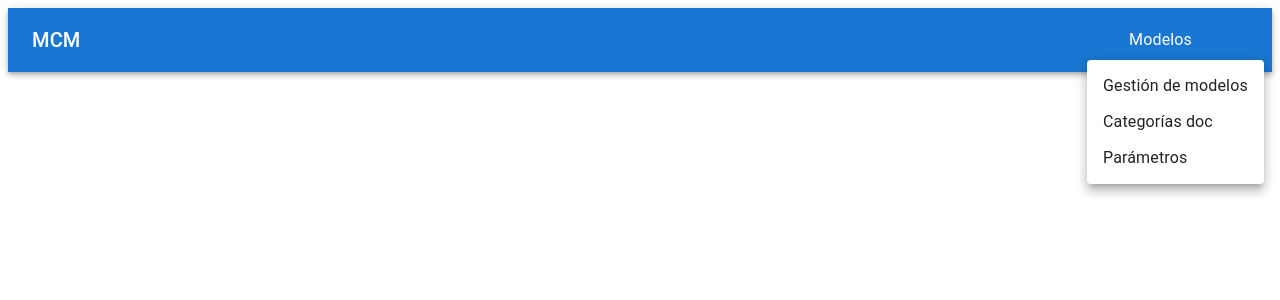
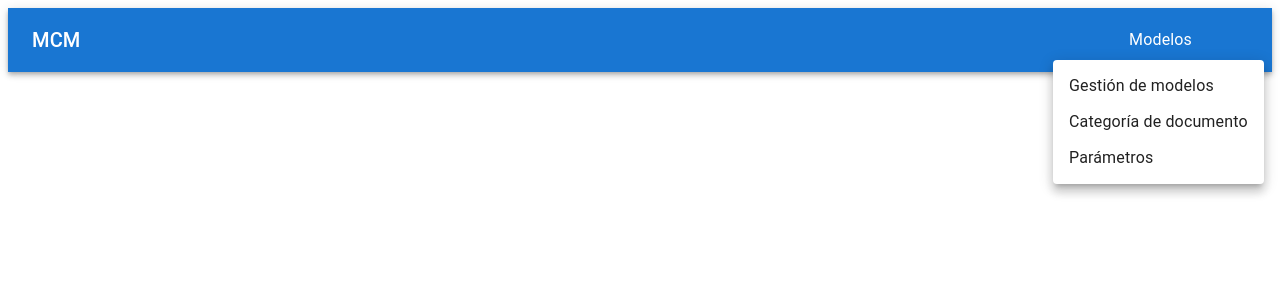
Before and after one commit to ismavarpi/mcm, a React (Vite) app in the folder client/: page / in a window 1280 px wide. Both pictures are taken after a click on the button 1228 px from the left and 40 px from the top of the page. Shown: the top 300 px of the page. Built offline with nearby package versions, Linux system fonts and the light colour scheme; no server answers; some icons are missing.

Commit message:
Update document category list

```diff
--- a/client/src/App.jsx
+++ b/client/src/App.jsx
@@ -37,7 +37,7 @@ function App() {
       <Container sx={{ mt: 2 }}>
         {showPublicModels && <ModelList readOnly initialView="cards" />}
         {showModels && <ModelList />}
-        {showCats && <DocumentCategoryList open={showCats} onClose={() => setShowCats(false)} />}
+        {showCats && <DocumentCategoryList />}
         {showParams && <ParameterList />}
       </Container>
     </div>
--- a/client/src/components/DocumentCategoryList.jsx
+++ b/client/src/components/DocumentCategoryList.jsx
@@ -46,7 +46,7 @@ function pdfExport(data) {
   doc.save('categorias.pdf');
 }
 
-export default function DocumentCategoryList({ open, onClose }) {
+export default function DocumentCategoryList() {
   const [cats, setCats] = React.useState([]);
   const [dialogOpen, setDialogOpen] = React.useState(false);
   const [editing, setEditing] = React.useState(null);
@@ -61,7 +61,7 @@ export default function DocumentCategoryList({ open, onClose }) {
     setCats(res.data);
   };
 
-  React.useEffect(() => { if (open) load(); }, [open]);
+  React.useEffect(() => { load(); }, []);
 
   const handleSave = async () => {
     if (editing) {
@@ -111,9 +111,8 @@ export default function DocumentCategoryList({ open, onClose }) {
   };
 
   return (
-    <Dialog open={open} onClose={onClose} fullWidth maxWidth="md">
-      <DialogTitle>Categorías de documento</DialogTitle>
-      <DialogContent>
+    <div>
+      <Typography variant="h6" sx={{ mb: 2 }}>Categoría de documento</Typography>
         <Button onClick={() => setView(view === 'table' ? 'cards' : 'table')}>Cambiar vista</Button>
         <Button onClick={openCreate}>Nueva</Button>
         <Button onClick={() => csvExport(cats)}>Exportar CSV</Button>
@@ -174,10 +173,6 @@ export default function DocumentCategoryList({ open, onClose }) {
             <Button onClick={handleSave}>Guardar</Button>
           </DialogActions>
         </Dialog>
-      </DialogContent>
-      <DialogActions>
-        <Button onClick={onClose}>Cerrar</Button>
-      </DialogActions>
-    </Dialog>
+    </div>
   );
 }
--- a/client/src/components/Header.jsx
+++ b/client/src/components/Header.jsx
@@ -30,7 +30,7 @@ export default function Header({ appName, onAdmin, onParams, onModels, onCategor
         </IconButton>
         <Menu anchorEl={anchorEl} open={Boolean(anchorEl)} onClose={handleClose}>
           <MenuItem onClick={() => { handleClose(); onAdmin(); }}>Gestión de modelos</MenuItem>
-          <MenuItem onClick={() => { handleClose(); onCategories(); }}>Categorías doc</MenuItem>
+          <MenuItem onClick={() => { handleClose(); onCategories(); }}>Categoría de documento</MenuItem>
           <MenuItem onClick={() => { handleClose(); onParams(); }}>Parámetros</MenuItem>
         </Menu>
       </Toolbar>
```
